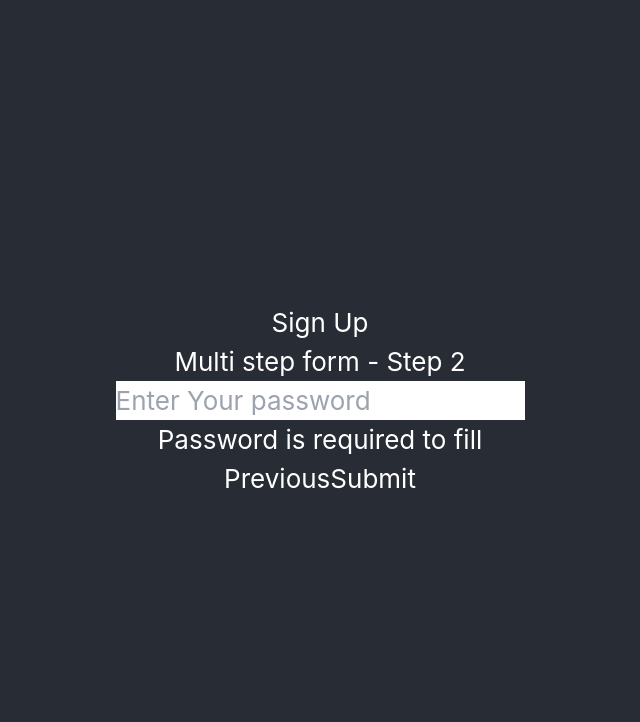
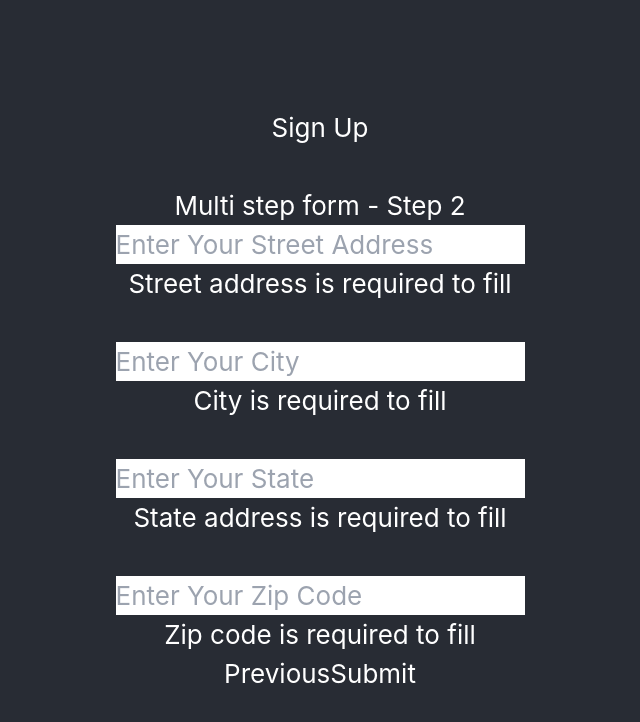
Before and after one commit to bintangsenjapratama/Module-4-bintangsenjapratama, a React (Create React App) app in the folder new-app/: page / in a window 1280 px wide. Both pictures are taken after a click on the button "Next". Shown: the top 722 px of the page, without its empty margins (320-960 px from the left). Built offline with nearby package versions, Linux system fonts and the light colour scheme.

Commit message:
feat: add form

```diff
--- a/new-app/src/App.tsx
+++ b/new-app/src/App.tsx
@@ -102,33 +102,54 @@ function App() {
   return (
     <div className="App">
       <header className="App-header">
-        <h1 className="text-xl">Sign Up</h1>
+        <h1 className="text-4xl font-bold">Sign Up</h1>
+        <br />
         <div>
           <Formik
             initialValues={{
               fullname: "",
+              email: "",
               dateOfBirth: "",
-              email: "",
+              street: "",
+              city: "",
+              state: "",
+              zipcode: "",
+              username: "",
               pass: "",
             }}
             validationSchema={SignupScheme}
             onSubmit={(values, actions) => {
               console.log("register", {
                 fullname: values.fullname,
+                email: values.email,
                 dateOfBirth: values.dateOfBirth,
-                email: values.email,
+                street: values.street,
+                city: values.city,
+                state: values.state,
+                zipcode: values.zipcode,
+                username: values.username,
                 pass: values.pass,
               });
               const data = {
                 fullname: values.fullname,
+                email: values.email,
                 dateOfBirth: values.dateOfBirth,
-                email: values.email,
+                street: values.street,
+                city: values.city,
+                state: values.state,
+                zipcode: values.zipcode,
+                username: values.username,
                 pass: values.pass,
               };
               if (
                 values.fullname &&
+                values.email &&
                 values.dateOfBirth &&
-                values.email &&
+                values.street &&
+                values.city &&
+                values.state &&
+                values.zipcode &&
+                values.username &&
                 values.pass
               )
                 handleSubmit(data);
@@ -141,30 +162,42 @@ function App() {
                     Multi step form - Step {step}
                   </h2>
                   <Field
+                    type="text"
                     name="fullname"
-                    type="text"
                     placeholder="Enter Your Full Name"
                     className="text-xl text-black border p-2 mb-4 rounded-md"
                   />
-                  <>
-                    <ErrorMessage name="name" component="div" />
-                  </>
+
+                  <ErrorMessage
+                    name="fullname"
+                    component="div"
+                    className="text-xl"
+                  />
+                  <br />
                   <Field
                     type="email"
                     name="email"
                     placeholder="Enter Your Email"
                     className="text-xl text-black border p-2 mb-4 rounded-md"
                   />
-                  <>
-                    <ErrorMessage name="email" component="div" />
-                  </>
+
+                  <ErrorMessage
+                    name="email"
+                    component="div"
+                    className="text-xl"
+                  />
+                  <br />
                   <Field
-                    type="password"
-                    name="pass"
-                    placeholder="Enter Your password"
+                    type="date"
+                    name="dateOfBirth"
+                    placeholder="Enter Your Date of Birth"
                     className="text-xl text-black border p-2 mb-4 rounded-md"
                   />
-                  <ErrorMessage name="pass" component="div" />
+                  <ErrorMessage
+                    name="dateOfBirth"
+                    component="div"
+                    className="text-xl"
+                  />
                 </div>
               )}
 
@@ -174,12 +207,87 @@ function App() {
                     Multi step form - Step {step}
                   </h2>
                   <Field
-                    type="password"
+                    type="text"
+                    name="street"
+                    placeholder="Enter Your Street Address"
+                    className="text-xl text-black border p-2 mb-4 rounded-md"
+                  />
+
+                  <ErrorMessage
+                    name="street"
+                    component="div"
+                    className="text-xl"
+                  />
+                  <br />
+                  <Field
+                    type="text"
+                    name="city"
+                    placeholder="Enter Your City"
+                    className="text-xl text-black border p-2 mb-4 rounded-md"
+                  />
+
+                  <ErrorMessage
+                    name="city"
+                    component="div"
+                    className="text-xl"
+                  />
+                  <br />
+                  <Field
+                    type="text"
+                    name="state"
+                    placeholder="Enter Your State"
+                    className="text-xl text-black border p-2 mb-4 rounded-md"
+                  />
+                  <ErrorMessage
+                    name="state"
+                    component="div"
+                    className="text-xl"
+                  />
+                  <br />
+                  <Field
+                    type="number"
+                    name="zipcode"
+                    placeholder="Enter Your Zip Code"
+                    className="text-xl text-black border p-2 mb-4 rounded-md"
+                  />
+                  <ErrorMessage
+                    name="zipcode"
+                    component="div"
+                    className="text-xl"
+                  />
+                </div>
+              )}
+
+              {step === 3 && (
+                <div className="flex flex-col p-8 w-96 border-solid border-2">
+                  <h2 className="text-center text-xl my-3 font-semibold mb-8">
+                    Multi step form - Step {step}
+                  </h2>
+                  <Field
+                    type="text"
+                    name="username"
+                    placeholder="Enter Your Username"
+                    className="text-xl text-black border p-2 mb-4 rounded-md"
+                  />
+
+                  <ErrorMessage
+                    name="username"
+                    component="div"
+                    className="text-xl"
+                  />
+                  <br />
+                  <Field
+                    type="text"
                     name="pass"
-                    placeholder="Enter Your password"
-                    className="border border-gray-300 p-2 mb-4 rounded-md"
+                    placeholder="Enter Your Password"
+                    className="text-xl text-black border p-2 mb-4 rounded-md"
                   />
-                  <ErrorMessage name="pass" component="div" />
+
+                  <ErrorMessage
+                    name="pass"
+                    component="div"
+                    className="text-xl"
+                  />
                 </div>
               )}
 
@@ -187,7 +295,7 @@ function App() {
                 <button
                   type="button"
                   onClick={prevStep}
-                  className="bg-blue-500 text-white font-semibold py-2 rounded-md hover:bg-blue-600 transition-colors duration-300 w-1/2 mt-3 "
+                  className="bg-orange-500 text-white font-semibold py-2 rounded-md hover:bg-orange-700 transition-colors duration-300 w-1/2 mt-3 "
                 >
                   Previous
                 </button>
@@ -200,14 +308,14 @@ function App() {
                   disabled={
                     fullname !== "" || email !== "" || dateOfBirth !== ""
                   }
-                  className="bg-blue-500 text-white font-semibold py-2 rounded-md hover:bg-blue-600 transition-colors duration-300 w-1/2 mt-3 "
+                  className="bg-orange-500 text-white font-semibold py-2 rounded-md hover:bg-orange-700 transition-colors duration-300 w-1/2 mt-3 "
                 >
                   Next
                 </button>
               ) : (
                 <button
                   type="submit"
-                  className="bg-blue-500 text-white font-semibold py-2 rounded-md hover:bg-blue-600 transition-colors duration-300 w-1/2 mt-3 "
+                  className="bg-orange-500 text-white font-semibold py-2 rounded-md hover:bg-orange-700 transition-colors duration-300 w-1/2 mt-3 "
                 >
                   Submit
                 </button>
```
